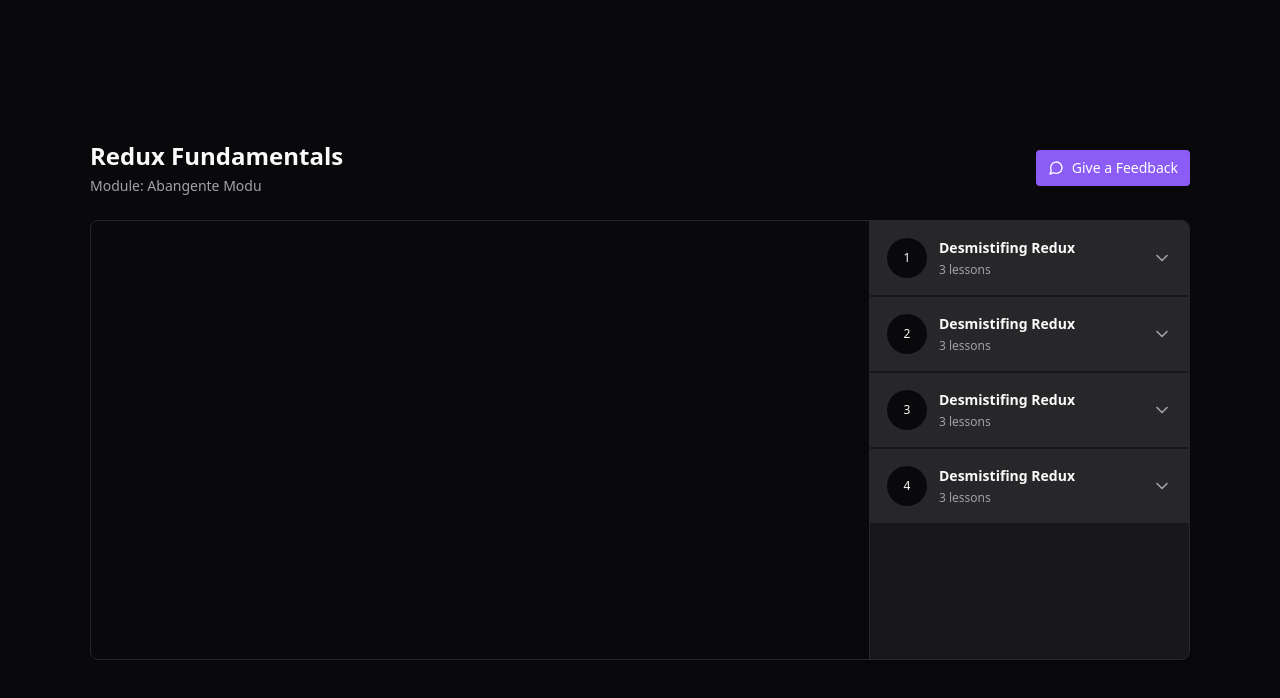
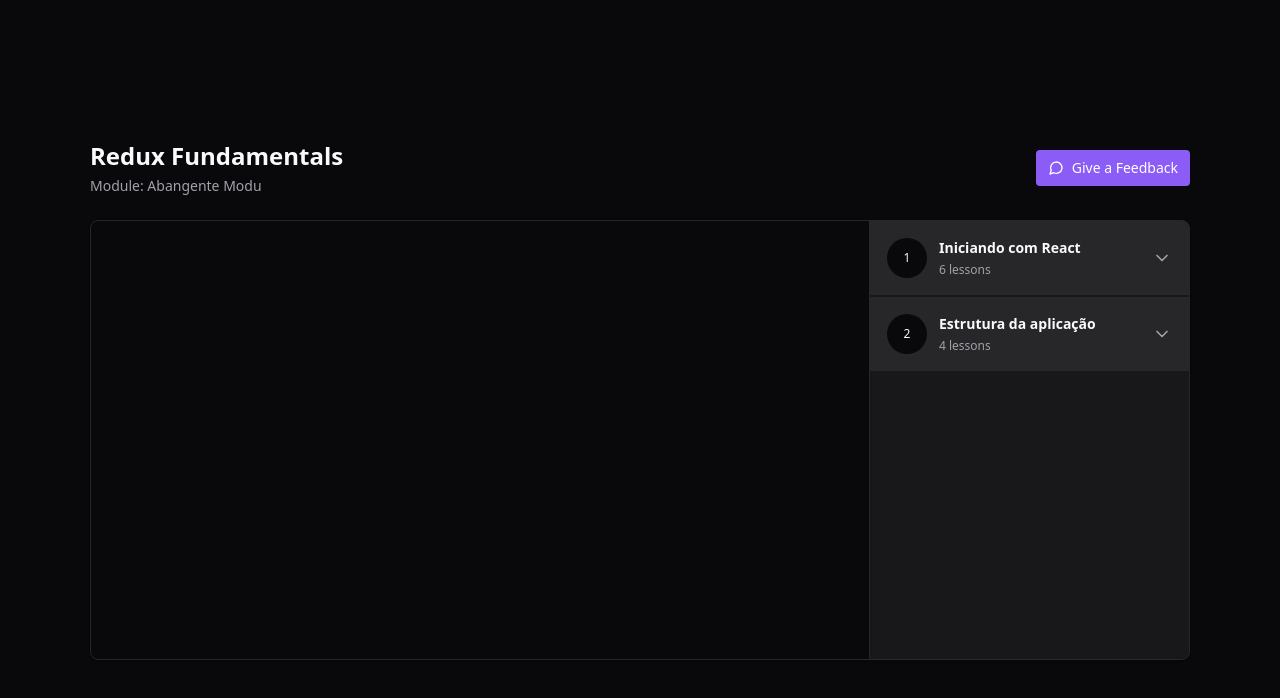
Before and after one commit to luiz504/07-ig22reactjs-redux-zustand, a React (Vite) app: page / in a window 1280 px wide. Shown: the top 698 px of the page. Built offline with nearby package versions, Linux system fonts and the light colour scheme.

Commit message:
chore: base states player slice creation

```diff
--- a/src/components/Module.tsx
+++ b/src/components/Module.tsx
@@ -3,6 +3,8 @@
 import { ChevronDown } from 'lucide-react'
 
 import { Lesson } from './Lesson'
+
+import { useStoreSelector } from '../store'
 
 interface ModulePros {
   moduleIndex: number
@@ -15,10 +17,13 @@
   title,
   amountOfLessons,
 }) => {
+  const module = useStoreSelector(
+    (store) => store.player.course.modules[moduleIndex - 1],
+  )
   return (
     <Collapsible.Root className="group">
       <Collapsible.Trigger asChild>
-        <button className="flex w-full p-4 items-center gap-3  bg-zinc-800  border border-zinc-800 hover:bg-zinc-700 hover:border-zinc-700 transition  focus:outline-none focus:border-zinc-100">
+        <button className="flex w-full p-4 items-center gap-3  bg-zinc-800  border border-zinc-800 hover:bg-zinc-700         hover:border-zinc-700 transition  focus:outline-none focus:border-zinc-100">
           <div className="flex items-center justify-center h-10 w-10 rounded-full bg-zinc-950 text-xs">
             {moduleIndex}
           </div>
@@ -36,9 +41,13 @@
       </Collapsible.Trigger>
       <Collapsible.Content asChild>
         <nav className="relative flex flex-col gap-4 p-6">
-          <Lesson title="Redux Fundamentals" duration="09:13" />
-          <Lesson title="Redux Fundamentals" duration="09:13" />
-          <Lesson title="Redux Fundamentals" duration="09:13" />
+          {module.lessons.map((lesson) => (
+            <Lesson
+              key={lesson.id}
+              title={lesson.title}
+              duration={lesson.duration}
+            />
+          ))}
         </nav>
       </Collapsible.Content>
     </Collapsible.Root>
--- a/src/pages/Player.tsx
+++ b/src/pages/Player.tsx
@@ -4,9 +4,11 @@
 import { Header } from '../components/Header'
 import { Video } from '../components/Video'
 import { Module } from '../components/Module'
+import { useStoreSelector } from '../store'
 
 export const Player: React.FC = () => {
-  const modules = Array.from({ length: 4 }, (_, i) => ({ id: i }))
+  const modules = useStoreSelector((store) => store.player.course.modules)
+
   return (
     <div className="h-screen bg-zinc-950 text-zinc-50 flex justify-center items-center">
       <div className="flex w-[1100px] flex-col gap-6">
@@ -29,8 +31,8 @@
               <Module
                 key={item.id}
                 moduleIndex={index + 1}
-                title="Desmistifing Redux"
-                amountOfLessons={3}
+                title={item.title}
+                amountOfLessons={item.lessons.length}
               />
             ))}
           </aside>
--- a/src/store/index.ts
+++ b/src/store/index.ts
@@ -1,8 +1,12 @@
 import { configureStore } from '@reduxjs/toolkit'
 import { TypedUseSelectorHook, useSelector } from 'react-redux'
 
+import { playerReducer } from './slices/player'
+
 export const store = configureStore({
-  reducer: {},
+  reducer: {
+    player: playerReducer,
+  },
 })
 
 export type RootState = ReturnType<typeof store.getState>
--- /dev/null
+++ b/src/store/slices/player.ts
@@ -0,0 +1,81 @@
+import { createSlice } from '@reduxjs/toolkit'
+
+// type Lesson = {
+//   id: string
+//   title: string
+//   duration: string
+// }
+// type Module = {
+//   id: string
+//   title: string
+//   lessons: Lesson[]
+// }
+// type Course = {
+//   modules: Module[]
+// }
+// type State = {
+//   course: Course
+// }
+
+const playerSlice = createSlice({
+  name: 'player',
+  initialState: {
+    course: {
+      modules: [
+        {
+          id: '1',
+          title: 'Iniciando com React',
+          lessons: [
+            { id: 'Jai8w6K_GnY', title: 'CSS Modules', duration: '13:45' },
+            {
+              id: 'w-DW4DhDfcw',
+              title: 'Estilização do Post',
+              duration: '10:05',
+            },
+            {
+              id: 'D83-55LUdKE',
+              title: 'Componente: Header',
+              duration: '06:33',
+            },
+            {
+              id: 'W_ATsETujaY',
+              title: 'Componente: Sidebar',
+              duration: '09:12',
+            },
+            { id: 'Pj8dPeameYo', title: 'CSS Global', duration: '03:23' },
+            {
+              id: '8KBq2vhwbac',
+              title: 'Form de comentários',
+              duration: '11:34',
+            },
+          ],
+        },
+        {
+          id: '2',
+          title: 'Estrutura da aplicação',
+          lessons: [
+            {
+              id: 'gE48FQXRZ_o',
+              title: 'Componente: Comment',
+              duration: '13:45',
+            },
+            { id: 'Ng_Vk4tBl0g', title: 'Responsividade', duration: '10:05' },
+            {
+              id: 'h5JA3wfuW1k',
+              title: 'Interações no JSX',
+              duration: '06:33',
+            },
+            {
+              id: '1G0vSTqWELg',
+              title: 'Utilizando estado',
+              duration: '09:12',
+            },
+          ],
+        },
+      ],
+    },
+  },
+  reducers: {},
+})
+
+export const playerReducer = playerSlice.reducer
```
